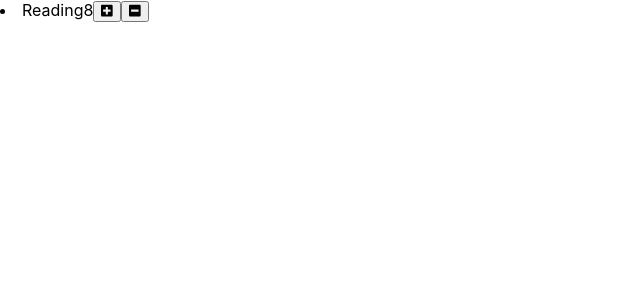
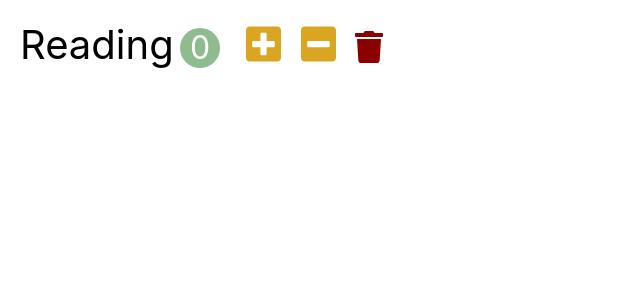
Before and after one commit to Park1016/DreamCoding-React, a React (Create React App) app in the folder habit-tracker/: page / in a window 1280 px wide. Shown: the top 300 px of the page, without its empty margins (0-640 px from the left). Built offline with nearby package versions, Linux system fonts and the light colour scheme.

Commit message:
habit button 숫자 증감기능 구현 (state 이해하기)

```diff
--- a/habit-tracker/src/app.css
+++ b/habit-tracker/src/app.css
@@ -1,38 +1,101 @@
-.App {
-  text-align: center;
+* {
+  box-sizing: border-box;
 }
 
-.App-logo {
-  height: 40vmin;
-  pointer-events: none;
+button {
+  outline: none;
+  border: 0;
+  cursor: pointer;
 }
 
-@media (prefers-reduced-motion: no-preference) {
-  .App-logo {
-    animation: App-logo-spin infinite 20s linear;
-  }
+.navbar {
+  font-size: 2rem;
+  padding: 1em;
+  background-color: blanchedalmond;
 }
 
-.App-header {
-  background-color: #282c34;
-  min-height: 100vh;
-  display: flex;
-  flex-direction: column;
-  align-items: center;
-  justify-content: center;
-  font-size: calc(10px + 2vmin);
+.navbar-logo {
+  color: green;
+  margin-right: 0.5em;
+}
+
+.navbar-count {
+  display: inline-block;
+  text-align: center;
+  font-size: 2rem;
+  width: 2.5rem;
+  height: 2.5rem;
+  line-height: 2.5rem;
+  margin-left: 0.2em;
+  background-color: green;
+  color: white;
+  border-radius: 50%;
+}
+
+.habits {
+  padding: 0.5em;
+  padding-top: 2em;
+}
+
+.add-input {
+  font-size: 2rem;
+}
+
+.add-input {
+  margin-right: 0.2em;
+}
+
+.add-button {
+  height: 100%;
+  font-size: 1.5rem;
+  padding: 0.3em 0.5em;
+  background-color: green;
   color: white;
 }
 
-.App-link {
-  color: #61dafb;
+.habit {
+  font-size: 2.5rem;
+  padding: 0.5em;
+  list-style: none;
 }
 
-@keyframes App-logo-spin {
-  from {
-    transform: rotate(0deg);
-  }
-  to {
-    transform: rotate(360deg);
-  }
+.habit-count {
+  display: inline-block;
+  text-align: center;
+  font-size: 2rem;
+  width: 2.5rem;
+  height: 2.5rem;
+  line-height: 2.5rem;
+  margin-left: 0.2em;
+  margin-right: 0.5em;
+  background-color: darkseagreen;
+  color: white;
+  border-radius: 50%;
 }
+
+.habit-button {
+  font-size: 2.5rem;
+  margin: 0 0.1em;
+  background-color: transparent;
+}
+
+.habit-button:hover {
+  opacity: 0.8;
+}
+
+.habit-increase,
+.habit-decrease {
+  color: goldenrod;
+}
+
+.habit-delete {
+  font-size: 2rem;
+  color: darkred;
+}
+
+.habits-reset {
+  font-size: 1.5rem;
+  padding: 0.2em 1em;
+  background-color: green;
+  color: white;
+}
--- a/habit-tracker/src/components/habit.jsx
+++ b/habit-tracker/src/components/habit.jsx
@@ -1,16 +1,36 @@
 import React, { Component } from 'react';
 
 class Habit extends Component {
+    state = {
+        count : 0,
+    }
+    handleIncrement = () => {
+        this.setState({count : this.state.count + 1});
+    }
+    handleDecrement = () => {
+        const count = this.state.count - 1;
+        this.setState({count : count < 0 ? 0 : count});
+    }
+
     render() {
         return(
             <li className='habit'>
                 <span className='habit-name'>Reading</span>
-                <span className='habit-count'>8</span>
-                <button>
+                <span className='habit-count'>{this.state.count}</span>
+                <button
+                    className='habit-button habit-increase'
+                    onClick={this.handleIncrement}
+                >
                     <i className='fas fa-plus-square'></i>
                 </button>
-                <button>
+                <button
+                    className='habit-button habit-decrease'
+                    onClick={this.handleDecrement}
+                >
                     <i className='fas fa-minus-square'></i>
+                </button>
+                <button className='habit-button habit-delete'>
+                    <i className='fas fa-trash'></i>
                 </button>
             </li>
         )
```
